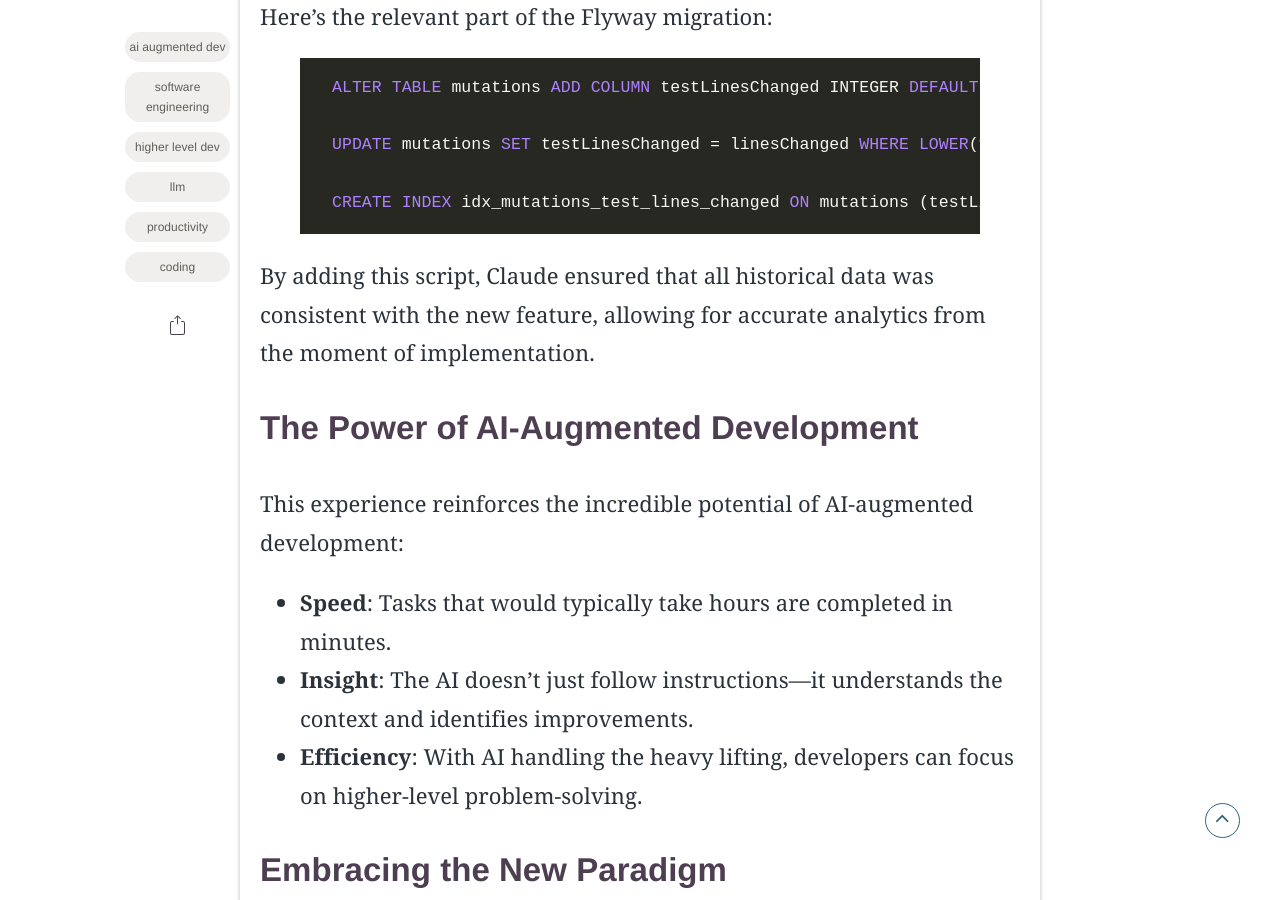
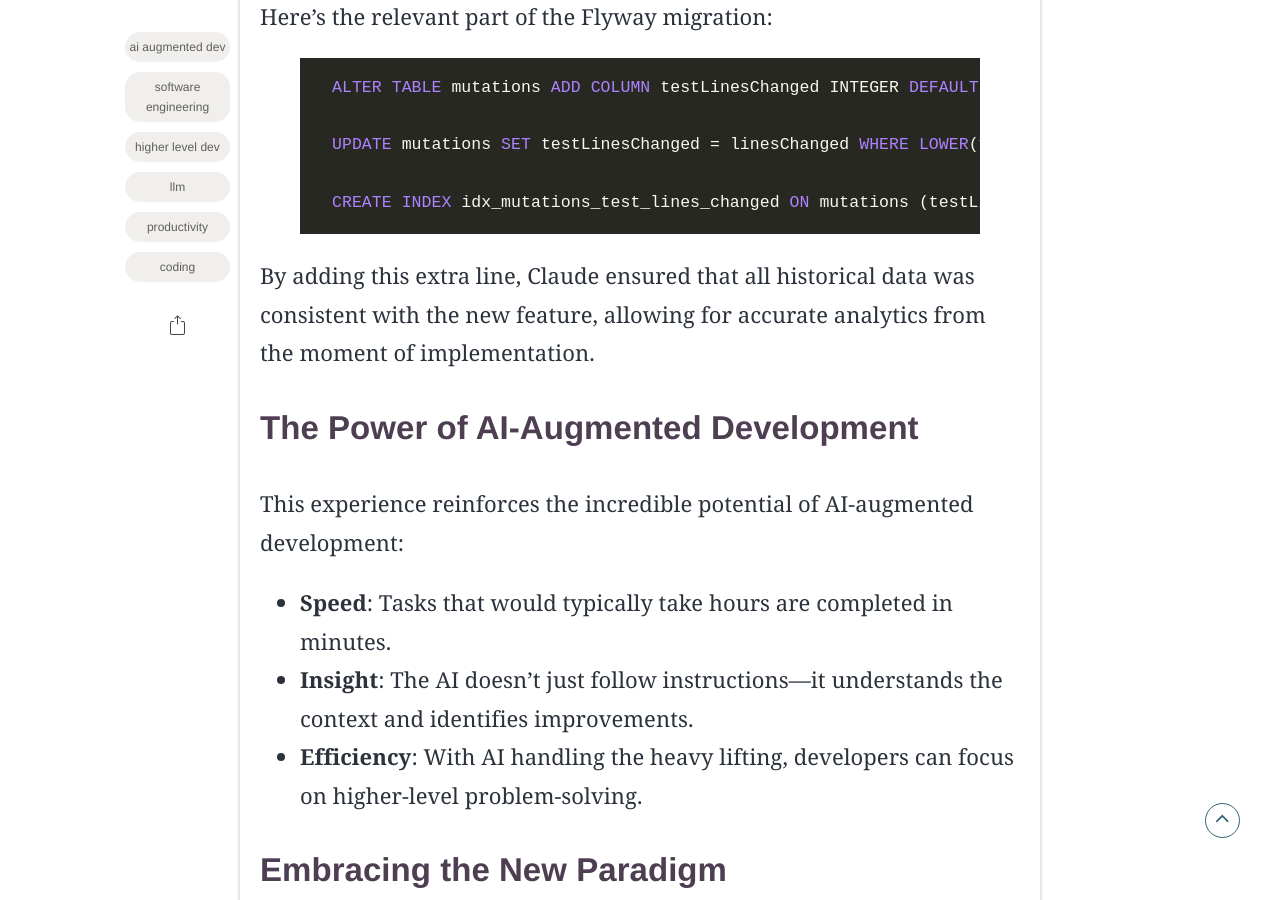
Before and after one commit to HigherLevelDev/higherleveldev.github.io, a Jekyll site: the page built from _posts/2024-09-27-Claude-Surpasses-Expectations.md, in a window 1280 px wide and 900 px high, scrolled down 2784 px. Built offline with Jekyll 4.4.1, drawn with Linux system fonts in a browser that asks for light colours; some web fonts are replaced.

Commit message:
new post - claude surpasses expectations

```diff
--- a/_posts/2024-09-27-Claude-Surpasses-Expectations.md
+++ b/_posts/2024-09-27-Claude-Surpasses-Expectations.md
@@ -55,7 +55,7 @@ UPDATE mutations SET testLinesChanged = linesChanged WHERE LOWER(filePath) LIKE
 CREATE INDEX idx_mutations_test_lines_changed ON mutations (testLinesChanged);
 {% endhighlight %}
 
-By adding this script, Claude ensured that all historical data was consistent with the new feature, allowing for accurate analytics from the moment of implementation.
+By adding this extra line, Claude ensured that all historical data was consistent with the new feature, allowing for accurate analytics from the moment of implementation.
 
 ## The Power of AI-Augmented Development
 
```
Also changed, not shown: other parts of _posts/2024-09-27-Claude-Surpasses-Expectations.md (+1 -1 lines), assets/img/posts/20240927/android1.jpg (added), 1 other file.
